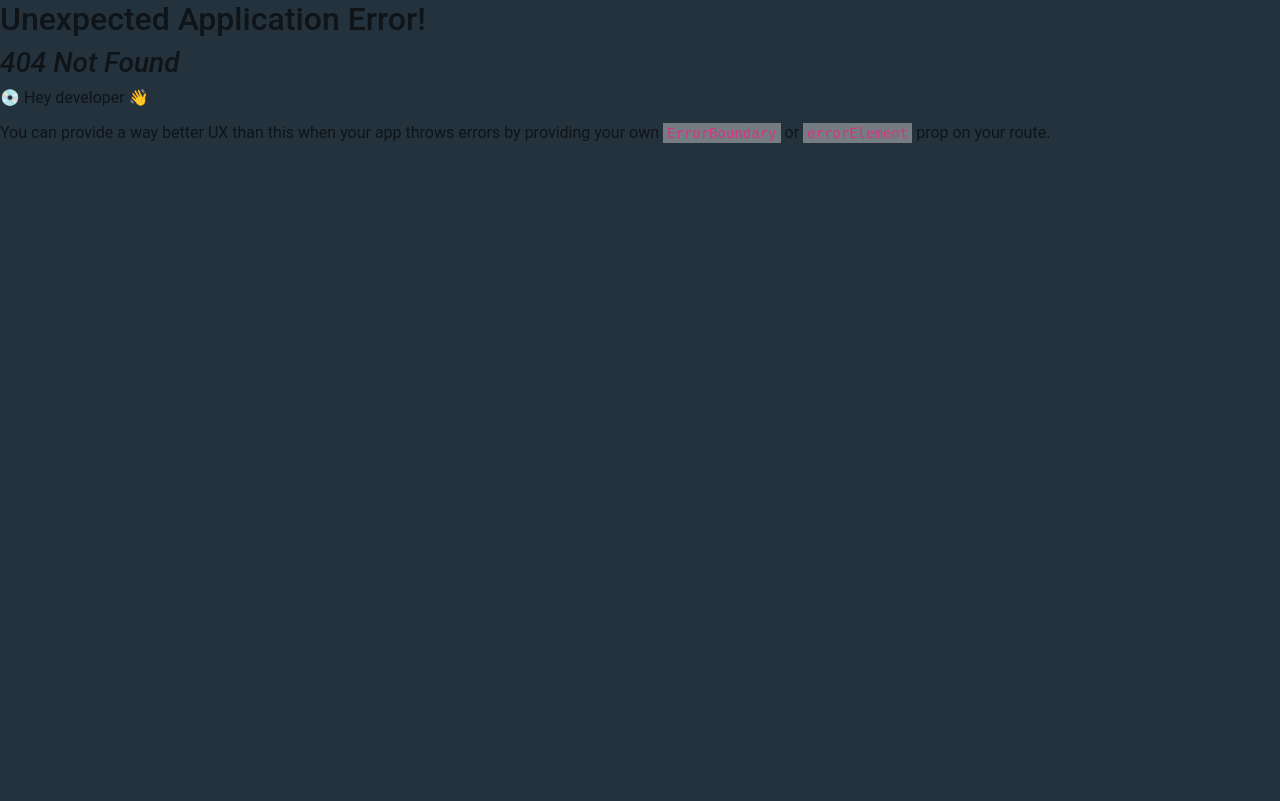
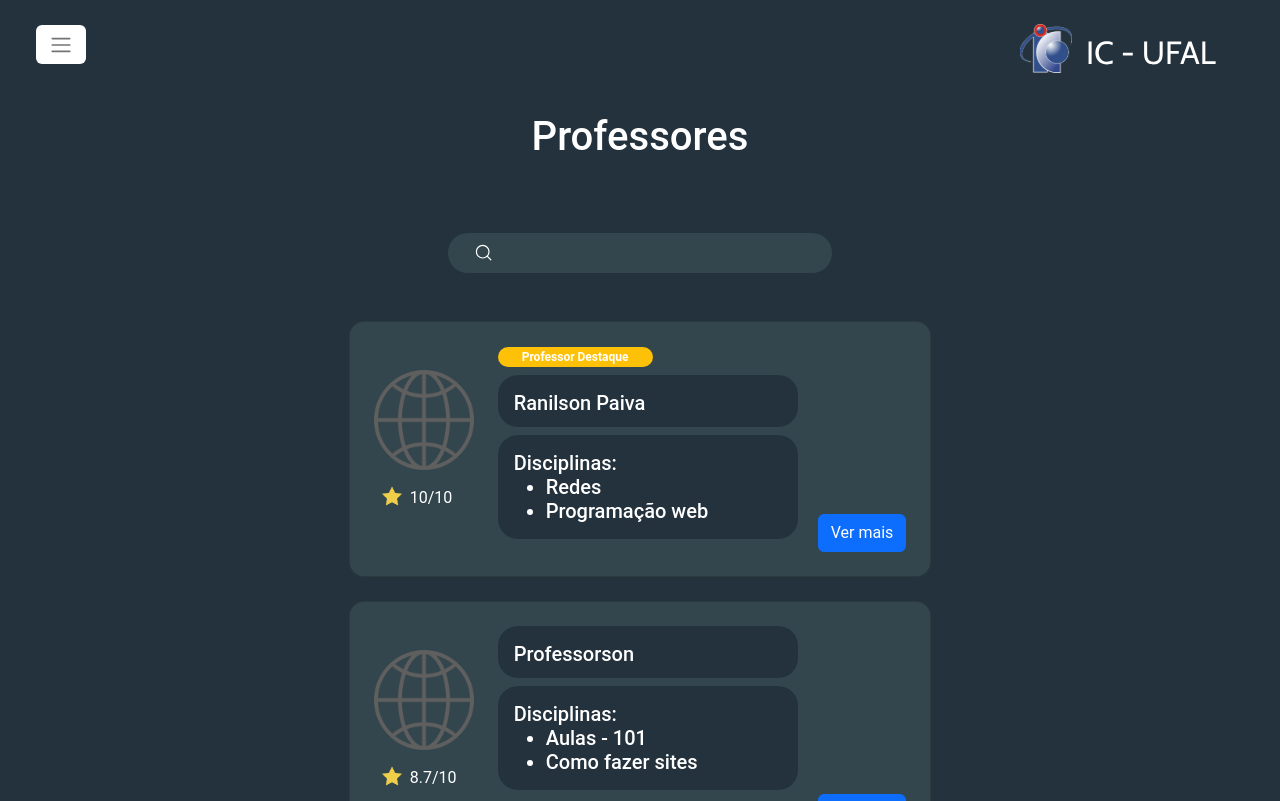
Before and after one commit to filipemota130/PlataformaSGA, a React (Vite) app: page /Professores in a window 1280 px wide. Before the commit this address had no page. Shown: the top 801 px of the page. Built offline with nearby package versions, Linux system fonts and the light colour scheme.

Commit message:
release: added ProfessorList page

```diff
--- a/src/components/Navbar_reduced/Navbar_reduced.tsx
+++ b/src/components/Navbar_reduced/Navbar_reduced.tsx
@@ -34,9 +34,8 @@ export default function Navbar_reduced() {
                         <Modal.Body className='flex fundo1 text-white'>
                             <Stack className='mb-3 fs-5' gap={3}>
                                 <a href='/' style={{ textDecoration: "none" }}>Inicio</a>
-                                <a href='/disciplina' style={{ textDecoration: "none" }} >Disciplinas</a>
-                                <a>Professores</a>
-                                <a>Sobre nós</a>
+                                <a href='/disciplinas' style={{ textDecoration: "none" }} >Disciplinas</a>
+                                <a href='/professores' style={{ textDecoration: "none" }}>Professores</a>
                             </Stack>
                         </Modal.Body>
                     </Modal>
--- a/src/components/Sidebar/Sidebar.tsx
+++ b/src/components/Sidebar/Sidebar.tsx
@@ -12,7 +12,7 @@ export function Sidebar(){
         <nav className="main-navegation">
           <NavLink to='/'> <House weight="fill"/>Home</NavLink>
           <a href="/disciplinas"><Book/>Disciplinas</a>
-          <a href=""> <UsersThree/>Professores</a>
+          <a href="/professores"> <UsersThree/>Professores</a>
           <a href=""> <Table/>Grade</a>
           <a href=""> <Info/>Sobre nós</a>
         </nav>
--- /dev/null
+++ b/src/pages/ProfessorList/ProfessorList.tsx
@@ -0,0 +1,100 @@
+import Container from 'react-bootstrap/Container';
+import 'bootstrap/dist/css/bootstrap.min.css';
+import Nav_reduced from '../../components/Navbar_reduced/Navbar_reduced';
+import Card from 'react-bootstrap/esm/Card';
+import Button from 'react-bootstrap/esm/Button';
+import ListGroup from 'react-bootstrap/ListGroup';
+import { Header } from '../../components/Header/Header';
+import Badge from 'react-bootstrap/Badge';
+
+const list = [
+    {
+        destaque: true,
+        name: "Ranilson Paiva",
+        nota: 10,
+        link: "professor",
+        disciplinas:["Redes","Programação web"]
+
+    },
+    {
+        destaque: false,
+        name: "Professorson",
+        nota: 8.7,
+        link: "professor",
+        disciplinas: ["Aulas - 101", "Como fazer sites"]
+
+    },
+    {
+        destaque: false,
+        name: "Thor Odinson",
+        nota: 4.5,
+        link: "professor",
+        disciplinas: ["Ciência do martelo", "Elétrica 3"]
+
+    },
+]
+export function ProfessorList() {
+    return (
+        <>
+            <Nav_reduced />
+            <div className='d-flex justify-content-center'>
+                <div>
+                    <div>
+                        <h1 className='text-white fs-1 text-center mt-4'>Professores</h1>
+                        <div className='d-flex  justify-content-center'>
+                            <Header></Header>
+                        </div>
+                    </div>
+                    <Container style={{ width: 'auto', maxWidth: "100vw" }} className='mt-5 text-white '>
+                        <ListGroup>
+                            {
+                                list.map((professor) =>
+                                    <Card className='p-2 mb-4' style={{borderRadius: 15, backgroundColor: "#33464D", width:"auto"}}>
+                                        <Card.Body className='d-flex'>
+                                            <div className='mt-4'>
+                                                <img src="src\assets\rede-global.png" width="100" height="100" />
+                                                <div className=" d-flex ms-2 mt-3" >
+                                                    <img src='src\assets\estrela.png' className='me-2' width="20" height="20" />
+                                                    <div style={{ marginTop: 2 }}>{professor.nota}/10</div>
+                                                </div>
+                                            </div>
+                                            <div className="ms-4">
+                                                {
+                                                    professor.destaque == true ? <Badge bg={"warning"} style={{ borderRadius: 20 }} className="mb-2 px-4">Professor Destaque</Badge> : null
+                                                }
+                                                <div className='fundo1 pt-3 px-3 pb-1 mb-2' style={{ minWidth: "300px", borderRadius: 20 }}>
+                                                    <Card.Title>{professor.name}</Card.Title>
+                                                </div>
+                                                <div className='fundo1 px-3 pt-3 pb-2 mb-2' style={{ minWidth: "300px", borderRadius: 20 }}>
+                                                    <Card.Title>Disciplinas:<br />
+                                                        <div>
+                                                            <ul className='mb-2'>
+                                                                {
+                                                                    professor.disciplinas.map((disciplina) =>
+                                                                        <li>
+                                                                            {disciplina}
+                                                                        </li>
+                                                                    )
+                                                                }
+                                                            </ul>
+                                                        </div>
+
+                                                    </Card.Title>
+                                                </div>
+                                            </div>
+                                            <div style={{ marginTop: "9.5rem", marginLeft: 20 }}>
+                                                <a href={professor.link}><Button className="mt-3" variant="primary">Ver mais</Button></a>
+                                            </div>
+                                        </Card.Body>
+                                    </Card>
+                                )
+                            }
+                        </ListGroup>
+                    </Container>
+                </div>
+            </div>
+        </>
+    );
+}
+
+export default ProfessorList;
--- a/src/routes.tsx
+++ b/src/routes.tsx
@@ -2,6 +2,7 @@ import { createBrowserRouter } from "react-router-dom";
 import { Default } from "./layouts/Default";
 import { Disciplina } from "./pages/Disciplina/Disciplina";
 import { DisciplinaList } from "./pages/DisciplinaList/DisciplinaList";
+import { ProfessorList } from "./pages/ProfessorList/ProfessorList";
 import { Timeline } from "./pages/Timeline/Timeline";
 
 export const router = createBrowserRouter([
@@ -20,8 +21,11 @@ export const router = createBrowserRouter([
         element: <DisciplinaList />,
     },
     {
+        path: 'Professores',
+        element: <ProfessorList />,
+    },
+    {
         path: 'Disciplina',
         element: <Disciplina />,
     }
-
 ])
```
